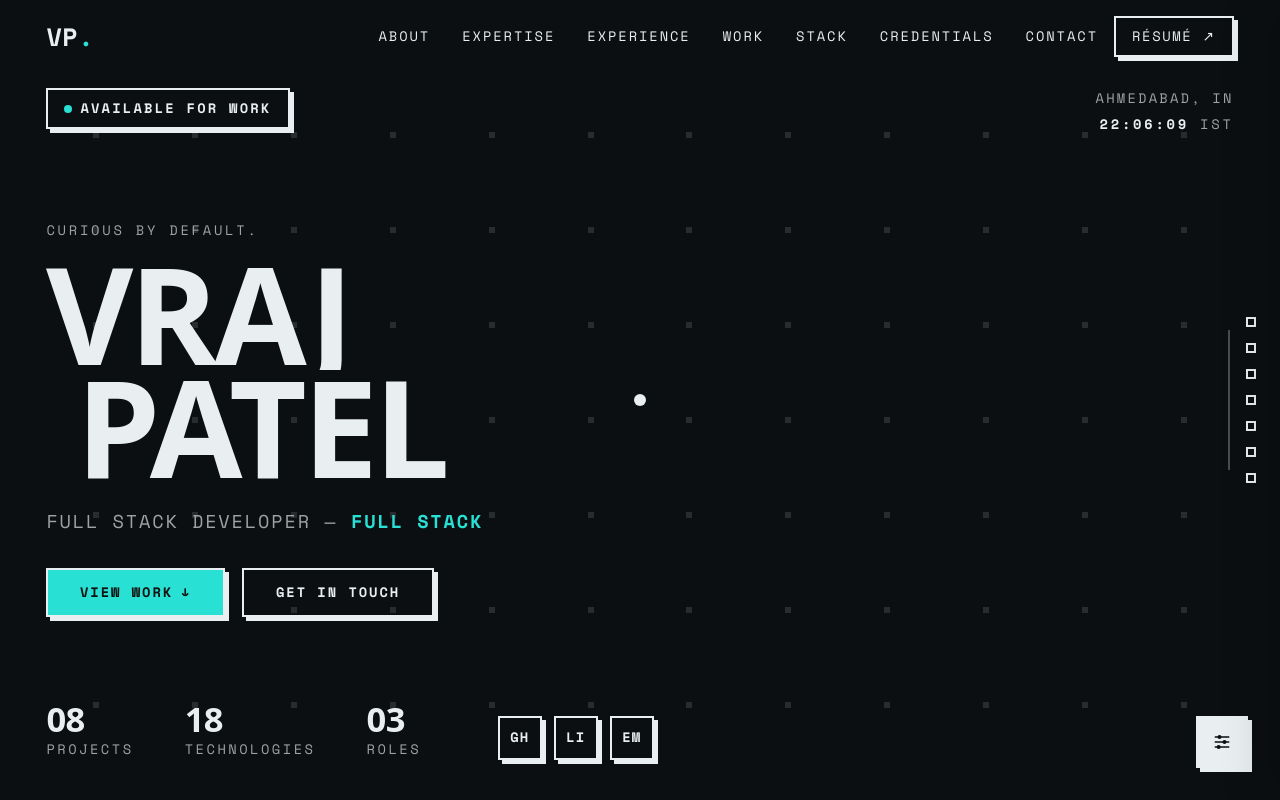
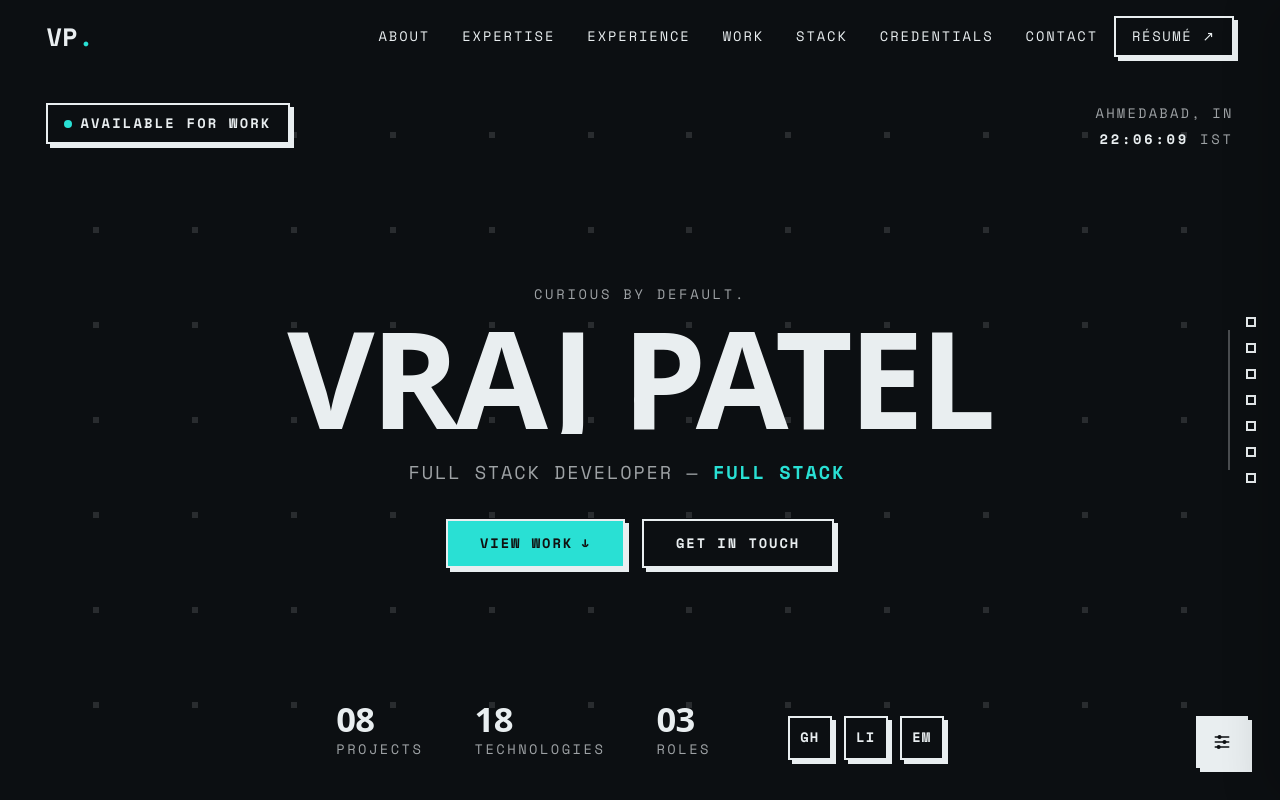
Before and after one commit to vraj-712/portfolio, a React (Vite) app: page / in a window 1280 px wide. Shown: the top 800 px of the page. Built offline with nearby package versions, Linux system fonts and the light colour scheme.

Commit message:
fix: some css refcator (for interview)

```diff
--- a/src/components/sections/Hero/Hero.module.css
+++ b/src/components/sections/Hero/Hero.module.css
@@ -30,6 +30,9 @@
 }
 
 /* ---- meta bars ---------------------------------------------------------- */
+.metaTop {
+ margin-top: 15px;
+}
 .metaTop,
 .metaBottom {
   display: flex;
@@ -46,7 +49,7 @@
   align-items: flex-end;
   /* keep the bottom-right corner clear for the fixed Settings button:
      group stats + socials on the left instead of splitting to both edges */
-  justify-content: flex-start;
+  justify-content: center;
   gap: clamp(var(--space-7), 6vw, var(--space-10));
 }
 
@@ -134,6 +137,7 @@
 .lineOuter {
   display: block;
   overflow: hidden;
+  text-align: center;
 }
 
 .lineInner {
@@ -148,6 +152,7 @@
 .role {
   display: flex;
   align-items: baseline;
+  justify-content: center;
   flex-wrap: wrap;
   margin-top: var(--space-5);
   font-family: var(--font-mono);
@@ -169,6 +174,7 @@
 .ctas {
   display: flex;
   flex-wrap: wrap;
+  justify-content: center;
   gap: var(--space-4);
   margin-top: var(--space-6);
 }
--- a/src/components/sections/Hero/Hero.tsx
+++ b/src/components/sections/Hero/Hero.tsx
@@ -50,7 +50,7 @@ function HeroContent({ accent, facet, time, onNav }: HeroContentProps) {
       </div>
 
       <div className={styles.center}>
-        <p className={cx(styles.eyebrow, accent && styles.eyebrowAccent)}>{brand.taglineParts[0]}</p>
+        <p  style={{textAlign: 'center'}} className={cx(styles.eyebrow, accent && styles.eyebrowAccent)}>{brand.taglineParts[0]}</p>
         <NameTag
           className={styles.name}
           data-hero-name
@@ -58,14 +58,14 @@ function HeroContent({ accent, facet, time, onNav }: HeroContentProps) {
         >
           <span className={styles.lineOuter}>
             <span className={styles.lineInner} data-hero-line>
-              {brand.firstName}
+              {brand.firstName} {brand.lastName}
             </span>
           </span>
-          <span className={cx(styles.lineOuter, styles.lineOffset)}>
+          {/* <span className={cx(styles.lineOuter, styles.lineOffset)}>
             <span className={styles.lineInner} data-hero-line>
               {brand.lastName}
             </span>
-          </span>
+          </span> */}
         </NameTag>
         <p className={styles.role}>
           <span className={styles.roleStatic}>{brand.role} —&nbsp;</span>
--- a/src/config/content.ts
+++ b/src/config/content.ts
@@ -281,7 +281,7 @@ export const content: SiteContent = {
       blurb:
         'A metals-industry platform with a Next.js front end and WebSocket-driven live data — supporting the team on feature development and bug fixing.',
       tags: ['Next.js', 'WebSockets', 'Frontend'],
-      media: { type: 'image', src: '/media/projects/tennant-metals.svg', alt: 'Tennant Metals platform' }, // TODO real media
+      media: { type: 'image', src: '/media/cover-tennant.png', alt: 'Tennant Metals platform' }, // TODO real media
       links: {},
     },
   ],
```
Also changed, not shown: public/media/cover-tennant.png (added).
